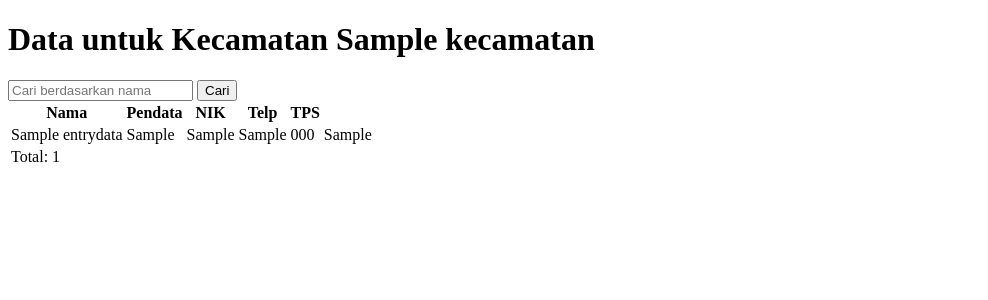
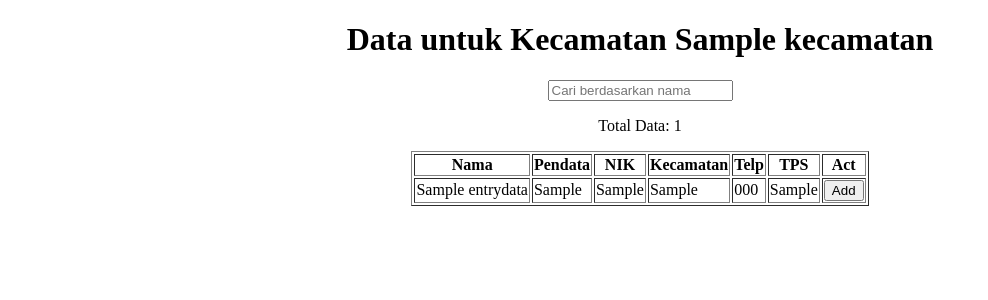
Before and after one commit to riswan29/EntryApps, a Django app: template app/templates/entry/entry_data_result.html in a window 1280 px wide. Shown: the top 300 px of the page, without its empty margins (0-988 px from the left). Run offline with Django 4.2, Linux system fonts and the light colour scheme; the template is opened without the code that fills it: values that come from a table or form of the project are taken from there, others are empty; tables that the repository leaves empty hold one stand-in row (values such as "Sample post"); parts of the project's set-up code (start-up, migrations or seed data) failed here and were passed over.

Commit message:
selesai merapihkan dan menambahkan tombol add pada tabel

```diff
--- a/app/templates/entry/entry_data_result.html
+++ b/app/templates/entry/entry_data_result.html
@@ -5,9 +5,8 @@
     <script src="https://ajax.googleapis.com/ajax/libs/jquery/3.5.1/jquery.min.js"></script>
     <script>
         $(document).ready(function(){
-            $('#search_form').submit(function(event){
-                event.preventDefault();
-                var searchQuery = $('#search_input').val();
+            $('#search_input').on('input', function(){
+                var searchQuery = $(this).val();
                 $.ajax({
                     type: 'POST',
                     url: '{% url 'entry_data' %}',
@@ -18,46 +17,49 @@
                     },
                     dataType: 'json',
                     success: function(data){
-                        var html = '<table>';
-                        html += '<thead><tr><th>Nama</th><th>Pendata</th><th>NIK</th><th>Telp</th><th>KEC</th><th>TPS</th></tr></thead><tbody>';
+                        var html = '';
                         $.each(data, function(index, entry){
                             html += '<tr>';
                             html += '<td>' + entry.nama + '</td>';
-                            html += '<td>' + (entry.pendata || 'N/A') + '</td>';
-                            html += '<td>' + (entry.nik || 'N/A') + '</td>';
-                            html += '<td>' + (entry.telp || 'N/A') + '</td>';
-                            html += '<td>' + (entry.kec || 'N/A') + '</td>';
-                            html += '<td>' + (entry.tps || 'N/A') + '</td>';
+                            html += '<td>' + entry.pendata + '</td>';
+                            html += '<td>' + entry.nik + '</td>';
+                            html += '<td>' + entry.telp + '</td>';
+                            html += '<td>' + entry.kec + '</td>';
+                            html += '<td>' + entry.tps + '</td>';
+                            html += '<td><button>Add</button></td>';
                             html += '</tr>';
                         });
-                        html += '</tbody></table>';
-                        $('#entry_data_table').html(html);
+                        $('#entry_data_table tbody').html(html);
                     }
                 });
             });
         });
     </script>
 </head>
-</head>
 <body>
-    <h1>Data untuk Kecamatan {{ kecamatan }}</h1>
 
     <!-- Formulir Pencarian -->
-    <form id="search_form">
-        <input type="text" id="search_input" placeholder="Cari berdasarkan nama">
-        <button type="submit">Cari</button>
-    </form>
+    <center>
+        <h1>Data untuk Kecamatan {{ kecamatan }}</h1>
+        <form id="search_form">
+            <input type="text" id="search_input" placeholder="Cari berdasarkan nama">
+            {% comment %} <button type="submit">Cari</button> {% endcomment %}
+        </form>
+        <p>Total Data: {{ entries|length }}</p>
 
     <!-- Tabel Hasil Pencarian -->
     <div id="entry_data_table">
-        <table>
+        <table border=1 >
             <thead>
                 <tr>
                     <th>Nama</th>
                     <th>Pendata</th>
                     <th>NIK</th>
+                    <th>Kecamatan</th>
                     <th>Telp</th>
                     <th>TPS</th>
+                    <th>Act</th>
+
                 </tr>
             </thead>
             <tbody>
@@ -69,6 +71,7 @@
                     <td>{{ entry.KEC }}</td>
                     <td>{{ entry.TELP }}</td>
                     <td>{{ entry.TPS }}</td>
+                    <td><button>Add</button></td>
                 </tr>
                 {% empty %}
                 <tr>
@@ -76,12 +79,8 @@
                 </tr>
                 {% endfor %}
             </tbody>
-            <tfoot>
-                <tr>
-                    <td colspan="5">Total: {{ entries|length }}</td>
-                </tr>
-            </tfoot>
         </table>
     </div>
+</center>
 </body>
 </html>
--- a/app/views.py
+++ b/app/views.py
@@ -98,6 +98,7 @@ def import_data_csv(request):
 
 
 def entry_data(request):
+    # Mendapatkan opsi kecamatan yang unik dari model EntryData
     kecamatan_options = EntryData.objects.values_list('KEC', flat=True).distinct()
 
     if request.method == 'POST':
```
